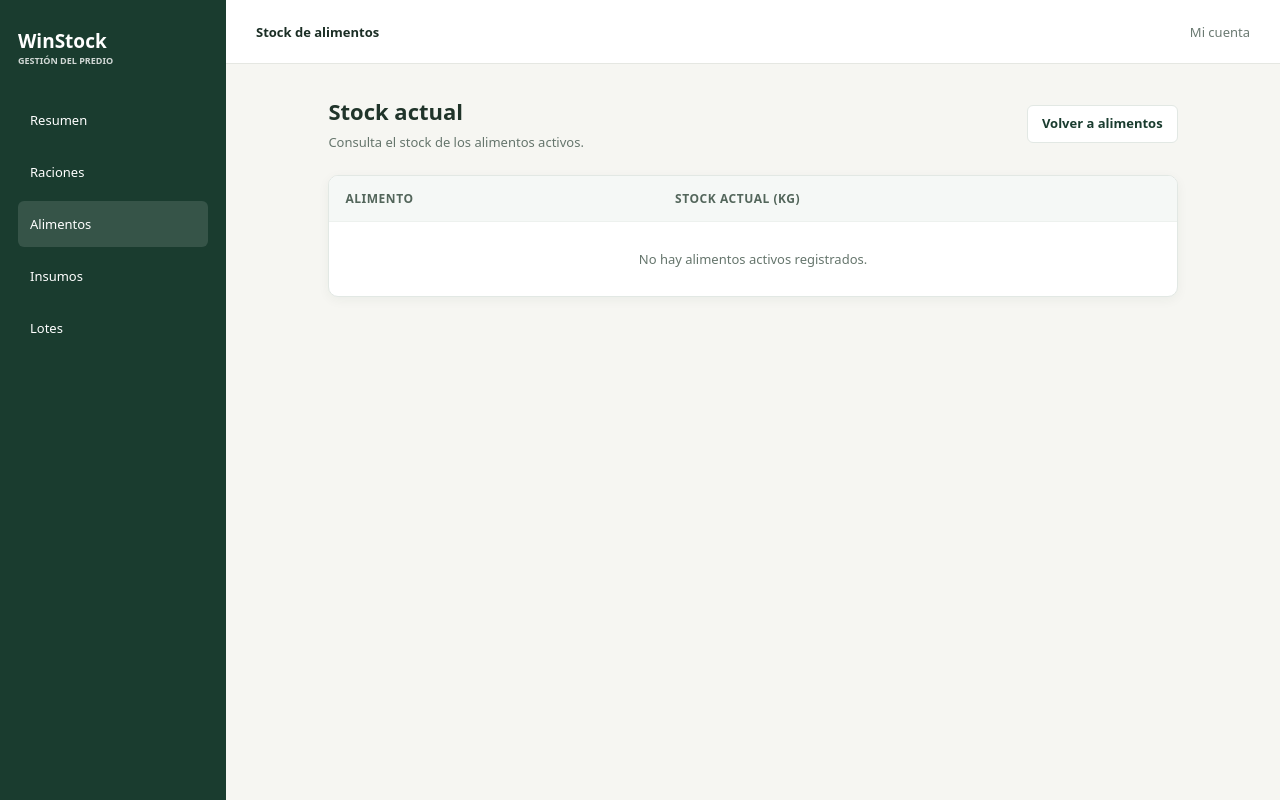
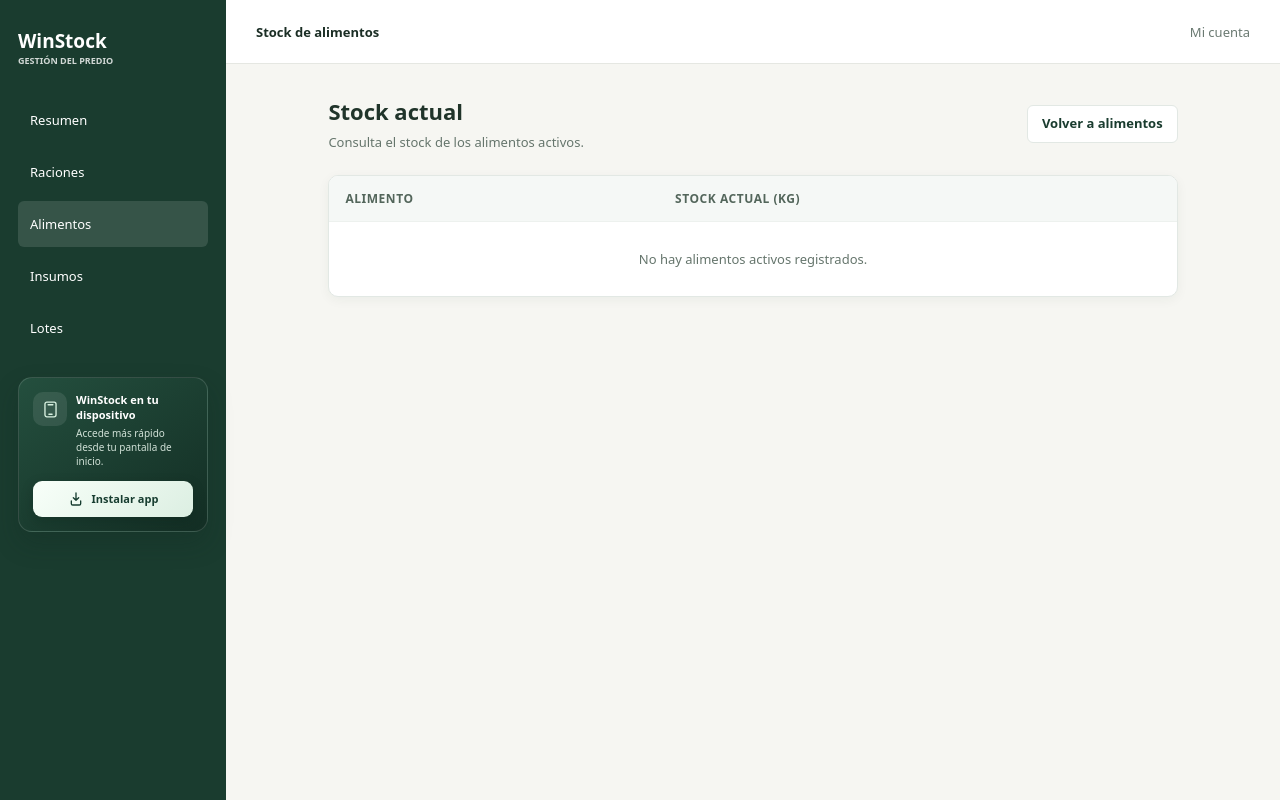
Before and after one commit to DeveloperGerard/WinStock, a Django app: page /alimentos/stock/ in a window 1280 px wide. Run offline with Django 5.2, Linux system fonts and the light colour scheme; the visitor is signed in with stand-in values (Sample User, id 1); data that the repository does not hold is empty.

Commit message:
Boton para install winStock

```diff
--- a/static/base.css
+++ b/static/base.css
@@ -53,6 +53,110 @@ nav a {
 
 nav a.on {
     background: #ffffff1f;
+}
+
+.pwa-install-card {
+    margin-top: 26px;
+    padding: 14px;
+    border: 1px solid #ffffff24;
+    border-radius: 14px;
+    background: linear-gradient(145deg, #244f3e, #132e24);
+    box-shadow: 0 12px 24px #10281e40;
+}
+
+.pwa-install-card[hidden],
+.pwa-install-help[hidden] {
+    display: none;
+}
+
+.pwa-install-card__heading {
+    display: flex;
+    align-items: flex-start;
+    gap: 9px;
+    color: #fff;
+}
+
+.pwa-install-card__icon {
+    display: grid;
+    flex: 0 0 34px;
+    width: 34px;
+    height: 34px;
+    place-items: center;
+    border-radius: 10px;
+    background: #ffffff18;
+    color: #d7f0df;
+}
+
+.pwa-install-card__icon svg {
+    width: 19px;
+    fill: none;
+    stroke: currentColor;
+    stroke-linecap: round;
+    stroke-linejoin: round;
+    stroke-width: 1.7;
+}
+
+.pwa-install-card__heading strong {
+    display: block;
+    font-size: 11px;
+    line-height: 1.4;
+}
+
+.pwa-install-card__heading p {
+    margin-top: 3px;
+    color: #d1e1d7;
+    font-size: 10px;
+    line-height: 1.4;
+}
+
+.pwa-install-button {
+    display: flex;
+    width: 100%;
+    align-items: center;
+    justify-content: center;
+    gap: 8px;
+    margin-top: 13px;
+    padding: 10px 12px;
+    border: 0;
+    border-radius: 9px;
+    background: linear-gradient(135deg, #f8fff9, #dcefe2);
+    color: #173d30;
+    font: inherit;
+    font-size: 11px;
+    font-weight: 800;
+    cursor: pointer;
+    box-shadow: 0 4px 12px #081b1240;
+    transition: transform .18s ease, box-shadow .18s ease;
+}
+
+.pwa-install-button:hover {
+    transform: translateY(-1px);
+    box-shadow: 0 7px 16px #081b1250;
+}
+
+.pwa-install-button:focus-visible {
+    outline: 3px solid #f1d27b;
+    outline-offset: 3px;
+}
+
+.pwa-install-button svg {
+    width: 16px;
+    height: 16px;
+    fill: none;
+    stroke: currentColor;
+    stroke-linecap: round;
+    stroke-linejoin: round;
+    stroke-width: 2;
+}
+
+.pwa-install-help {
+    margin: 10px 0 0;
+    padding: 9px 10px;
+    border-radius: 8px;
+    background: #fff;
+    color: #264234;
+    font-size: 10px;
+    line-height: 1.45;
 }
 
 header {
--- a/templates/base.html
+++ b/templates/base.html
@@ -35,6 +35,28 @@
 
       {% endif %}
     </nav>
+
+    <section class="pwa-install-card" id="install-card" aria-labelledby="install-title" hidden>
+      <div class="pwa-install-card__heading">
+        <span class="pwa-install-card__icon" aria-hidden="true">
+          <svg viewBox="0 0 24 24" focusable="false">
+            <rect x="5" y="2.75" width="14" height="18.5" rx="2.5"></rect>
+            <path d="M9 6h6M10 18h4"></path>
+          </svg>
+        </span>
+        <div>
+          <strong id="install-title">WinStock en tu dispositivo</strong>
+          <p>Accede más rápido desde tu pantalla de inicio.</p>
+        </div>
+      </div>
+      <button id="install-app" class="pwa-install-button" type="button" data-solo-online>
+        <svg viewBox="0 0 24 24" aria-hidden="true" focusable="false">
+          <path d="M12 3v11m0 0 4-4m-4 4-4-4M5 15v4a2 2 0 0 0 2 2h10a2 2 0 0 0 2-2v-4"></path>
+        </svg>
+        Instalar app
+      </button>
+      <p class="pwa-install-help" id="install-help" role="status" aria-live="polite" hidden></p>
+    </section>
   </aside>
 
   <header>
@@ -169,6 +191,67 @@
       });
     }
 
+    const installCard = document.getElementById('install-card');
+    const installButton = document.getElementById('install-app');
+    const installHelp = document.getElementById('install-help');
+    let installPrompt = null;
+    const isIOS = /iphone|ipad|ipod/i.test(navigator.userAgent) ||
+      (navigator.platform === 'MacIntel' && navigator.maxTouchPoints > 1);
+    const isInstalled = window.matchMedia('(display-mode: standalone)').matches ||
+      navigator.standalone === true;
+
+    const showInstallHelp = (message) => {
+      if (!installHelp) return;
+      installHelp.textContent = message;
+      installHelp.hidden = false;
+    };
+
+    if (installCard && !isInstalled) installCard.hidden = false;
+
+    window.addEventListener('beforeinstallprompt', (event) => {
+      event.preventDefault();
+      installPrompt = event;
+      if (installCard) installCard.hidden = false;
+      if (installHelp) installHelp.hidden = true;
+    });
+
+    if (installButton) {
+      installButton.addEventListener('click', async () => {
+        if (!installPrompt) {
+          showInstallHelp(
+            isIOS
+              ? 'En Safari, toca Compartir y elige “Añadir a pantalla de inicio”.'
+              : 'Abre el menú del navegador y elige “Instalar WinStock” o “Instalar aplicación”. Si no aparece, prueba con HTTPS y un navegador compatible.'
+          );
+          return;
+        }
+
+        const promptEvent = installPrompt;
+        installPrompt = null;
+        installButton.disabled = true;
+        if (installHelp) installHelp.hidden = true;
+        try {
+          await promptEvent.prompt();
+          const { outcome } = await promptEvent.userChoice;
+          if (outcome === 'accepted') {
+            if (installCard) installCard.hidden = true;
+          } else {
+            showInstallHelp('Instalación cancelada. Puedes intentarlo de nuevo cuando quieras.');
+          }
+        } catch (error) {
+          console.error('No se pudo abrir el diálogo de instalación:', error);
+          showInstallHelp('No se pudo iniciar la instalación. Prueba desde el menú del navegador.');
+        } finally {
+          installButton.disabled = false;
+        }
+      });
+    }
+
+    window.addEventListener('appinstalled', () => {
+      if (installCard) installCard.hidden = true;
+      installPrompt = null;
+    });
+
     const logoutLink = document.getElementById('logout-link');
     if (logoutLink && navigator.serviceWorker) {
       logoutLink.addEventListener('click', (event) => {
```
Also changed, not shown: PWA_README.md (+3 -3 lines), apps/funcionarios/tests.py (+5 -3 lines).
